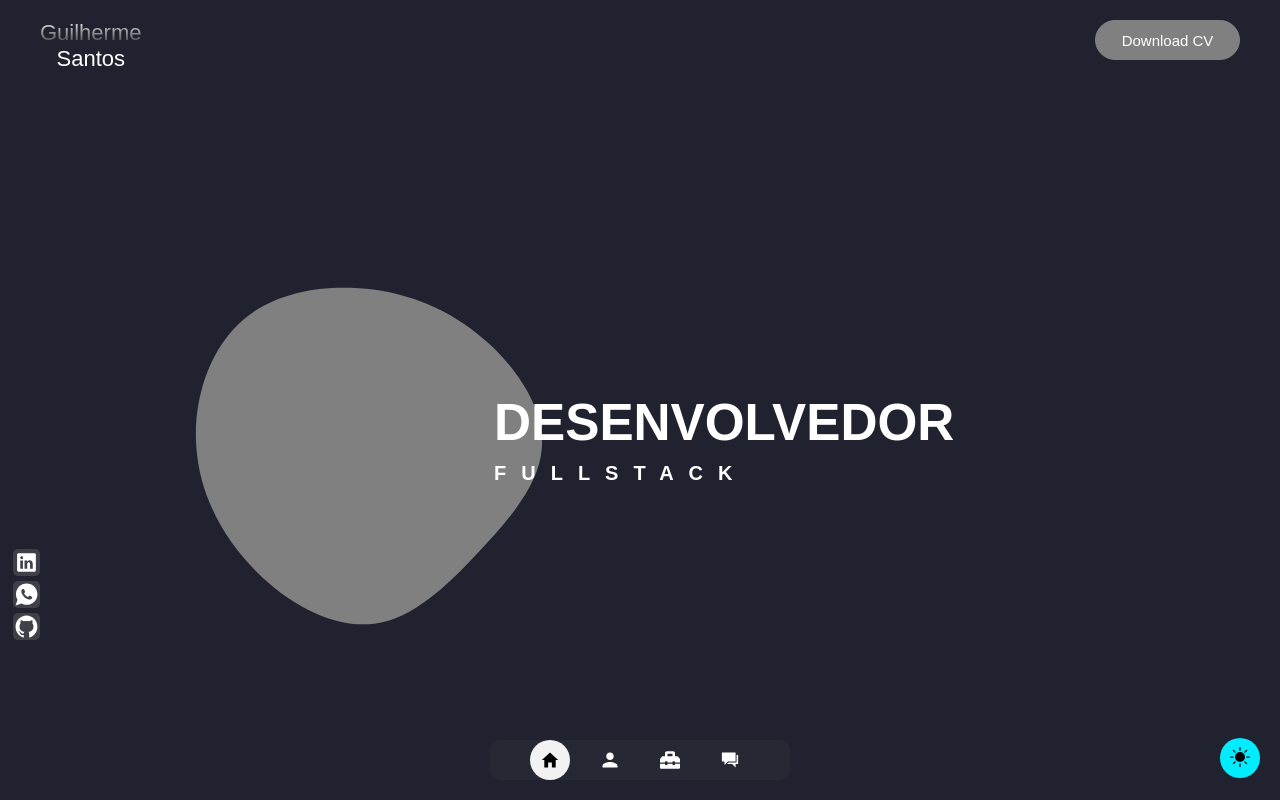
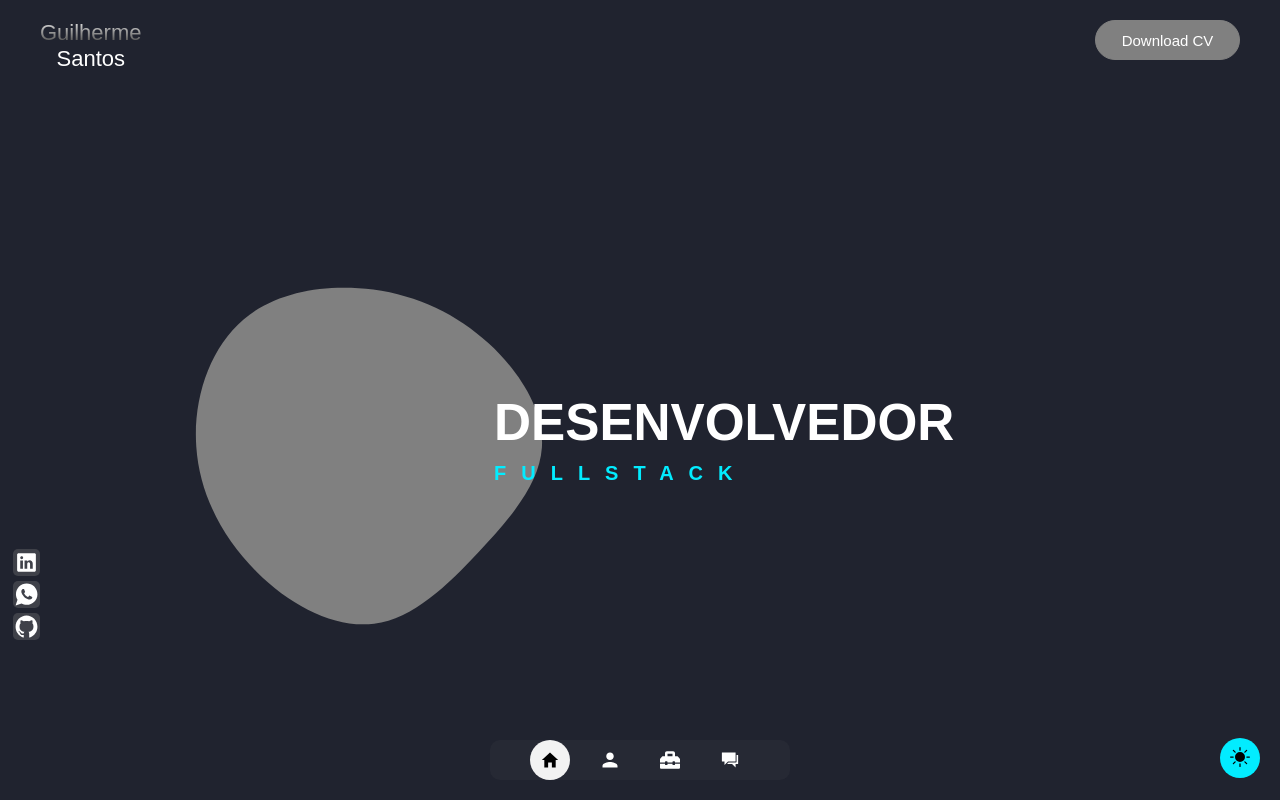
Before and after one commit to GuilhermeDevv/portfolio2.0, a React (Vite) app: page / in a window 1280 px wide. Built offline with nearby package versions, Linux system fonts and the light colour scheme.

Commit message:
ajustes na estilizacao

```diff
--- a/src/components/Presentation/styles.ts
+++ b/src/components/Presentation/styles.ts
@@ -29,11 +29,12 @@ export const ImWhat = styled.div`
   left: -110px;
   text-align: start;
   line-height: 50px;
-  animation: ImWhatTransition 1s ease-in forwards;
+  animation: ImWhatTransition 2000ms ease-out forwards;
   & h1 {
     font-size: 5.125rem;
     text-transform: uppercase;
     font-weight: bold;
+    color: ${({ theme }) => theme.colors.text};
     @media (max-width: 720px) {
       font-size: 3.125rem;
       left: 0px;
@@ -44,6 +45,7 @@ export const ImWhat = styled.div`
     text-transform: uppercase;
     font-weight: bold;
     font-size: 20px;
+    color: ${({ theme }) => theme.colors.backgroundButton};
     @media (max-width: 720px) {
       font-size: 16px;
     }
@@ -52,10 +54,11 @@ export const ImWhat = styled.div`
     @keyframes ImWhatTransition {
       0% {
         opacity: 0;
-        top: -120px;
+        transform: translateY(-120px);
       }
       100% {
-        top: 0px;
+        opacity: 1;
+        transform: translateY(0px);
       }
     }
 
@@ -67,10 +70,11 @@ export const ImWhat = styled.div`
     @keyframes ImWhatTransition {
       0% {
         opacity: 0;
-        bottom: -120px;
+        transform: translateY(-120px);
       }
       100% {
-        bottom: 0px;
+        opacity: 1;
+        transform: translateY(0px);
       }
     }
   }
```
